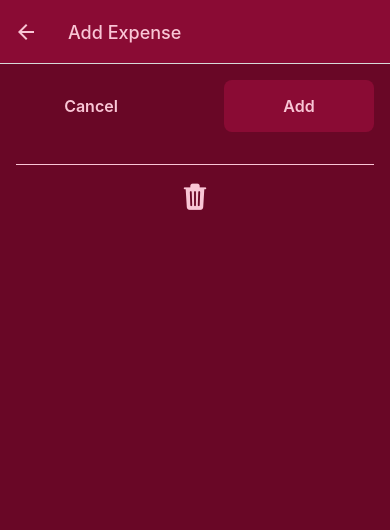
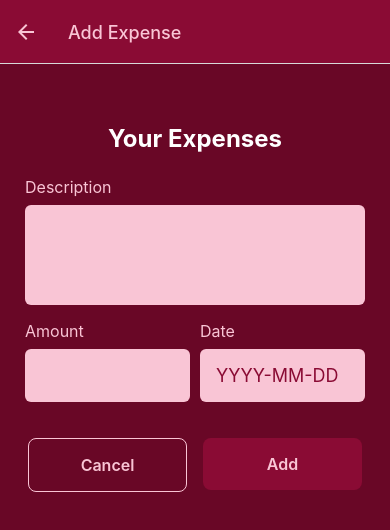
Before and after one commit to Nayni19/Expense-Tracker-App, a React Native app: screen /ManageExpenses in a window 390 px wide. Shown: the top 530 px of the page. Built offline with nearby package versions, Linux system fonts and the light colour scheme.

Commit message:
Form Submission

```diff
--- a/App.js
+++ b/App.js
@@ -7,7 +7,7 @@ import ManageExpenses from "./screens/ManageExpenses";
 import RecentExpenses from "./screens/RecentExpenses";
 import AllExpenses from "./screens/AllExpenses";
 import { GlobalStyles } from "./styles";
-import Icon from "./UI/Icon";
+import Icon from "./components/UI/Icon";
 import ExpenseContextProvider from "./store/ExpenseContext";
 
 export default function App() {
--- a/components/ExpensesOutput/ExpensesOutput.js
+++ b/components/ExpensesOutput/ExpensesOutput.js
@@ -1,13 +1,18 @@
-import { StyleSheet, View } from "react-native";
+import { StyleSheet, Text, View } from "react-native";
 import ExpensesSummary from "./ExpensesSummary";
 import ExpensesList from "./ExpensesList";
 import { GlobalStyles } from "../../styles";
 
-const ExpensesOutput = ({ expenses, period }) => {
+const ExpensesOutput = ({ expenses, period, fallbackText }) => {
+  let content = <Text style={styles.info}>{fallbackText}</Text>;
+  if (expenses.length > 0) {
+    content = <ExpensesList expenses={expenses} />;
+  }
+
   return (
     <View style={styles.root}>
       <ExpensesSummary expenses={expenses} period={period} />
-      <ExpensesList expenses={expenses} />
+      {content}
     </View>
   );
 };
@@ -19,4 +24,10 @@ const styles = StyleSheet.create({
     padding: 16,
     flex: 1,
   },
+  info: {
+    color: "white",
+    fontSize: 16,
+    textAlign: "center",
+    marginTop: 60,
+  },
 });
--- /dev/null
+++ b/components/ManageExpenses/ExpenseForm.js
@@ -0,0 +1,106 @@
+import { StyleSheet, Text, View } from "react-native";
+import Input from "./Input";
+import { useState } from "react";
+import Button from "../UI/Button";
+
+const ExpenseForm = ({ onCancel, onSubmit, label }) => {
+  const [inputValue, setInputValue] = useState({
+    amount: "",
+    date: "",
+    desc: "",
+  });
+  const inputHandler = (identifier, enteredText) => {
+    setInputValue((currState) => {
+      return {
+        ...currState,
+        [identifier]: enteredText,
+      };
+    });
+  };
+
+  const onSubmitHandler = () => {
+    const expenseData = {
+      desc: inputValue.desc,
+      amount: +inputValue.amount,
+      date: new Date(inputValue.date),
+    };
+    onSubmit(expenseData);
+  };
+  return (
+    <View style={styles.root}>
+      <Text style={styles.text}>Your Expenses</Text>
+
+      <Input
+        label="Description"
+        textInputConfig={{
+          multiline: true,
+          onChangeText: inputHandler.bind(this, "desc"),
+          autoCapitalize: "words",
+          value: inputValue.desc,
+        }}
+      />
+      <View style={styles.input}>
+        <Input
+          label="Amount"
+          textInputConfig={{
+            keyboardType: "number-pad",
+            onChangeText: inputHandler.bind(this, "amount"),
+            value: inputValue.amount,
+          }}
+          style={styles.spread}
+        />
+
+        <Input
+          label="Date"
+          textInputConfig={{
+            placeholder: "YYYY-MM-DD",
+            maxLength: 10,
+            onChangeText: inputHandler.bind(this, "date"),
+            value: inputValue.date,
+          }}
+          style={styles.spread}
+        />
+      </View>
+      <View style={styles.buttons}>
+        <Button mode={"flat"} style={styles.buttonStyle} onPress={onCancel}>
+          Cancel
+        </Button>
+        <Button style={styles.buttonStyle} onPress={onSubmitHandler}>
+          {label}
+        </Button>
+      </View>
+    </View>
+  );
+};
+
+export default ExpenseForm;
+
+const styles = StyleSheet.create({
+  root: {
+    marginTop: 40,
+    // margin: 10,
+  },
+  text: {
+    fontSize: 24,
+    fontWeight: 700,
+    color: "white",
+    textAlign: "center",
+    marginBottom: 16,
+  },
+  input: {
+    flexDirection: "row",
+    justifyContent: "space-between",
+  },
+  spread: {
+    flex: 1,
+  },
+  buttons: {
+    flexDirection: "row",
+    // marginHorizontal: 10,
+    justifyContent: "space-between",
+    marginVertical: 20,
+  },
+  buttonStyle: {
+    minWidth: 150,
+  },
+});
--- /dev/null
+++ b/components/ManageExpenses/Input.js
@@ -0,0 +1,40 @@
+import { StyleSheet, Text, TextInput, View } from "react-native";
+import { GlobalStyles } from "../../styles";
+
+const Input = ({ label, textInputConfig, style }) => {
+  const inputStyle = [styles.textInput];
+  if (textInputConfig && textInputConfig.multiline) {
+    inputStyle.push(styles.multiLine);
+  }
+  return (
+    <View style={[styles.inputContainer, style]}>
+      <Text style={styles.labelText}>{label}</Text>
+      <TextInput {...textInputConfig} style={inputStyle} />
+    </View>
+  );
+};
+
+export default Input;
+
+const styles = StyleSheet.create({
+  inputContainer: {
+    marginHorizontal: 5,
+    marginVertical: 8,
+  },
+  labelText: {
+    fontSize: 16,
+    color: GlobalStyles.colors.primary100,
+    marginBottom: 8,
+  },
+  textInput: {
+    backgroundColor: GlobalStyles.colors.primary100,
+    borderRadius: 6,
+    padding: 16,
+    color: GlobalStyles.colors.primary700,
+    fontSize: 18,
+  },
+  multiLine: {
+    minHeight: 100,
+    textAlignVertical: "top",
+  },
+});
--- a/components/Button.js
+++ b/components/UI/Button.js
@@ -1,5 +1,5 @@
 import { Pressable, StyleSheet, View, Text } from "react-native";
-import { GlobalStyles } from "../styles";
+import { GlobalStyles } from "../../styles";
 
 const Button = ({ children, mode, style, onPress }) => {
   return (
@@ -36,7 +36,8 @@ export default Button;
 
 const styles = StyleSheet.create({
   root: {
-    margin: 16,
+    margin: 8,
+    flex: 1,
   },
   outerContainer: {
     padding: 16,
@@ -47,6 +48,8 @@ const styles = StyleSheet.create({
   },
   flatContainer: {
     backgroundColor: "transparent",
+    borderWidth: 1,
+    borderColor: GlobalStyles.colors.primary100,
   },
   textBox: {
     color: GlobalStyles.colors.primary100,
--- a/screens/AllExpenses.js
+++ b/screens/AllExpenses.js
@@ -7,7 +7,11 @@ const AllExpenses = () => {
   const expensesCtx = useContext(ExpenseContext);
   return (
     <View style={styles.root}>
-      <ExpensesOutput expenses={expensesCtx.expenses} period="Total" />
+      <ExpensesOutput
+        expenses={expensesCtx.expenses}
+        period="Total"
+        fallbackText={"No Expenses Found!"}
+      />
     </View>
   );
 };
--- a/screens/ManageExpenses.js
+++ b/screens/ManageExpenses.js
@@ -1,9 +1,10 @@
 import { useContext, useLayoutEffect } from "react";
 import { StyleSheet, View } from "react-native";
 import { GlobalStyles } from "../styles";
-import Button from "../components/Button";
+import Button from "../components/UI/Button";
 import { ExpenseContext } from "../store/ExpenseContext";
-import Icon from "../UI/Icon";
+import Icon from "../components/UI/Icon";
+import ExpenseForm from "../components/ManageExpenses/ExpenseForm";
 
 const ManageExpenses = ({ route, navigation }) => {
   const expenseCtx = useContext(ExpenseContext);
@@ -13,19 +14,11 @@ const ManageExpenses = ({ route, navigation }) => {
   const onCancelHandler = () => {
     navigation.goBack();
   };
-  const onConfirmHandler = () => {
+  const onConfirmHandler = (expenseData) => {
     if (isEditing) {
-      expenseCtx.updateExpense(id, {
-        desc: "Textt",
-        amount: 200,
-        date: new Date("2023-04-21"),
-      });
+      expenseCtx.updateExpense(id, expenseData);
     } else {
-      expenseCtx.addExpense({
-        desc: "Textt!!",
-        amount: 200,
-        date: new Date("2023-04-21"),
-      });
+      expenseCtx.addExpense(expenseData);
     }
     navigation.goBack();
   };
@@ -42,18 +35,13 @@ const ManageExpenses = ({ route, navigation }) => {
 
   return (
     <View style={styles.root}>
-      <View style={styles.buttons}>
-        <Button
-          mode={"flat"}
-          style={styles.buttonStyle}
-          onPress={onCancelHandler}
-        >
-          Cancel
-        </Button>
-        <Button style={styles.buttonStyle} onPress={onConfirmHandler}>
-          {isEditing ? "Confirm" : "Add"}
-        </Button>
-      </View>
+      <ExpenseForm
+        onCancel={onCancelHandler}
+        label={isEditing ? "Confirm" : "Add"}
+        onSubmit={onConfirmHandler}
+      />
+
+      {isEditing && (
         <View style={styles.delContainer}>
           <Icon
             size={30}
@@ -62,6 +50,7 @@ const ManageExpenses = ({ route, navigation }) => {
             onPress={ondeleteHandler}
           />
         </View>
+      )}
     </View>
   );
 };
@@ -72,20 +61,13 @@ const styles = StyleSheet.create({
   root: {
     flex: 1,
     backgroundColor: GlobalStyles.colors.primary800,
+    padding: 20,
   },
   delContainer: {
     justifyContent: "center",
     alignItems: "center",
     padding: 8,
-    margin: 16,
     borderTopWidth: 1,
     borderTopColor: GlobalStyles.colors.primary100,
   },
-  buttons: {
-    flexDirection: "row",
-    justifyContent: "space-between",
-  },
-  buttonStyle: {
-    minWidth: 150,
-  },
 });
--- a/screens/RecentExpenses.js
+++ b/screens/RecentExpenses.js
@@ -16,7 +16,11 @@ const RecentExpenses = () => {
 
   return (
     <View style={styles.root}>
-      <ExpensesOutput expenses={recentExpensesHandler} period="Last 7 days" />
+      <ExpensesOutput
+        expenses={recentExpensesHandler}
+        period="Last 7 days"
+        fallbackText={"No Recent Expenses Registered!"}
+      />
     </View>
   );
 };
```
Also changed, not shown: components/UI/Icon.js (renamed from UI/Icon.js). Lines whose indentation alone changed are shown as unchanged.
